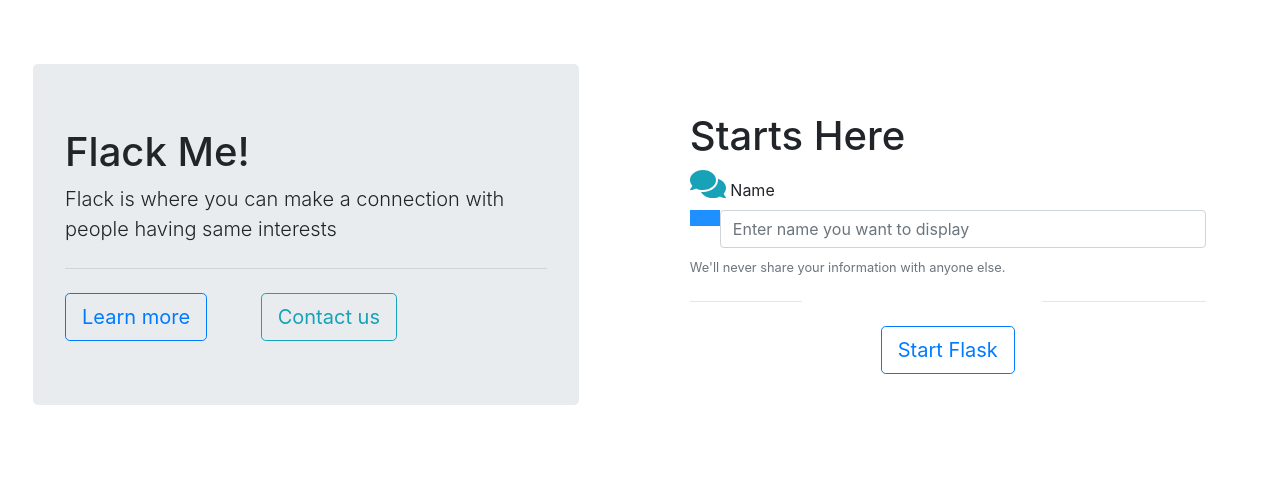
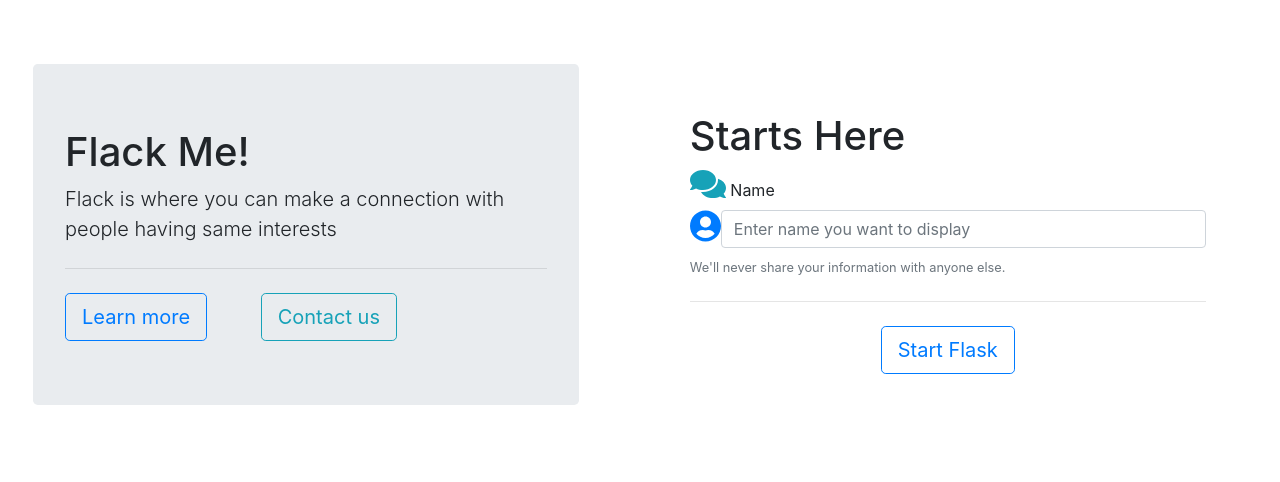
Before and after one commit to macTracyHuang/cs50wProject2, a Flask app: page / in a window 1280 px wide. Shown: the part 56-538 px from the top of the page. Run offline with Flask 2, Linux system fonts and the light colour scheme; some libraries are stand-ins or nearby versions.

Commit message:
fix user icon

```diff
--- a/minesweeper/static/css/game.css
+++ b/minesweeper/static/css/game.css
@@ -3,7 +3,7 @@ body::after {
   width: 0;
   height: 0;
   overflow: hidden;
-  z-index: -1;
+  z-index: -100;
   content: url("../img/type0.svg") url("../img/type1.svg") url("../img/type2.svg") url("../img/type3.svg") url("../img/type4.svg") url("../img/type5.svg") url("../img/type6.svg") url("../img/type7.svg") url("../img/type8.svg") url("../img/mine.svg") url("../img/mine_red.svg") url("../img/mine_wrong.svg") url("../img/flag.svg");
 }
 
--- a/minesweeper/templates/game.html
+++ b/minesweeper/templates/game.html
@@ -10,6 +10,7 @@ Game
 {%block css%}
 <link rel="stylesheet" href="{{url_for('minesweeper.static',filename="css/game.css")}}">
 </link>
+<!-- preload img-->
 {%endblock%}
 <!-- Main Content -->
 {% block content %}
--- a/templates/index.html
+++ b/templates/index.html
@@ -31,11 +31,10 @@ Flack-Home
         <i class="fa fa-comments fa-2x text-info"></i>
         <label for="username">Name</label>
         <div class="input-container">
-          <i class="fa fa-user icon"></i>
+          <i class="fas fa-user-circle fa-2x text-primary"></i>
           <input type="text" class="form-control input-filed" id="username" name="username" placeholder="Enter name you want to display">
           <input type="hidden" id="cur_ch2" name="cur_ch" value="Flack" />
         </div>
-
         <small id="emailHelp" class="form-text text-muted">We'll never share your information with anyone else.</small>
       </div>
       <hr class="my-4">
```
